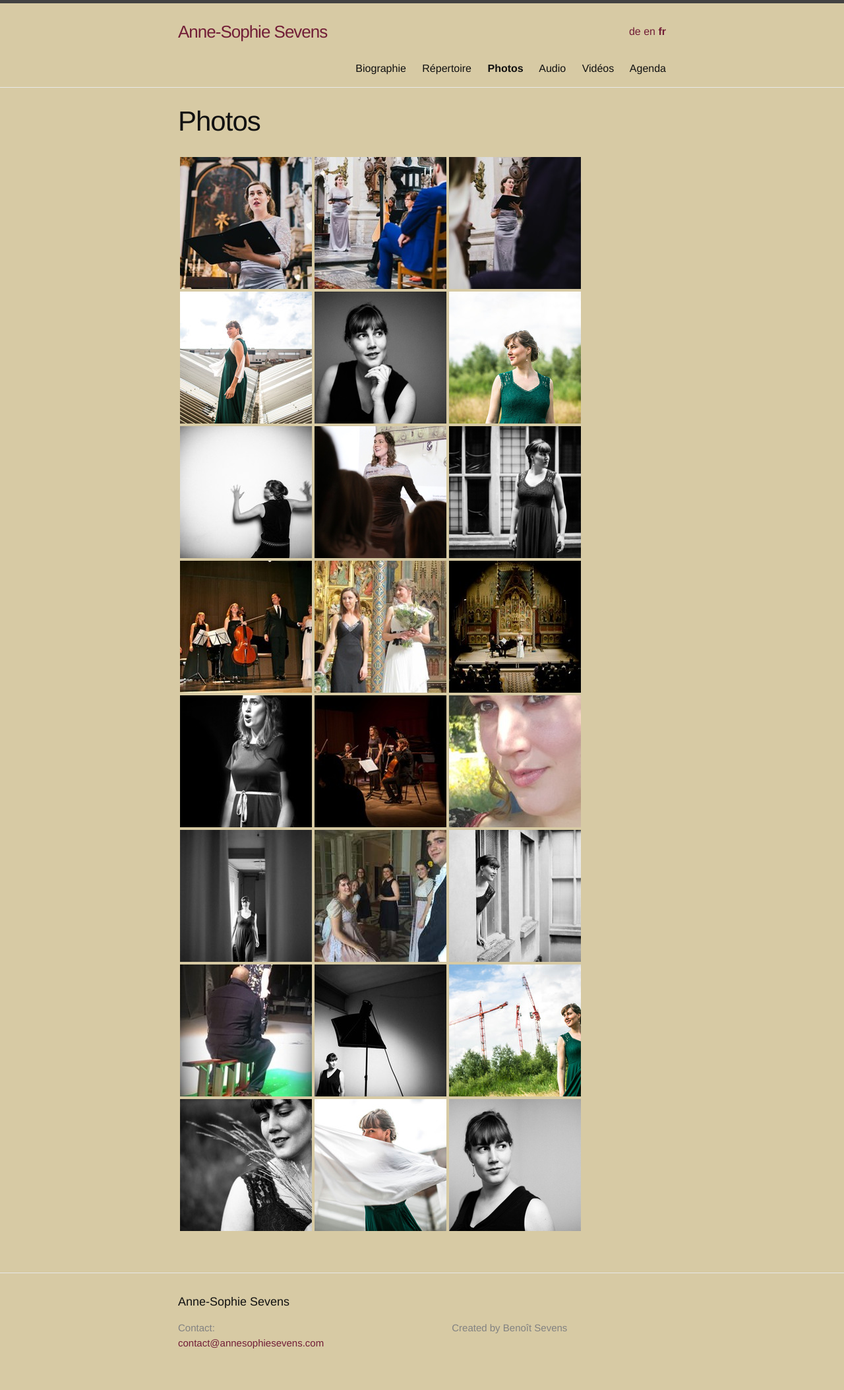
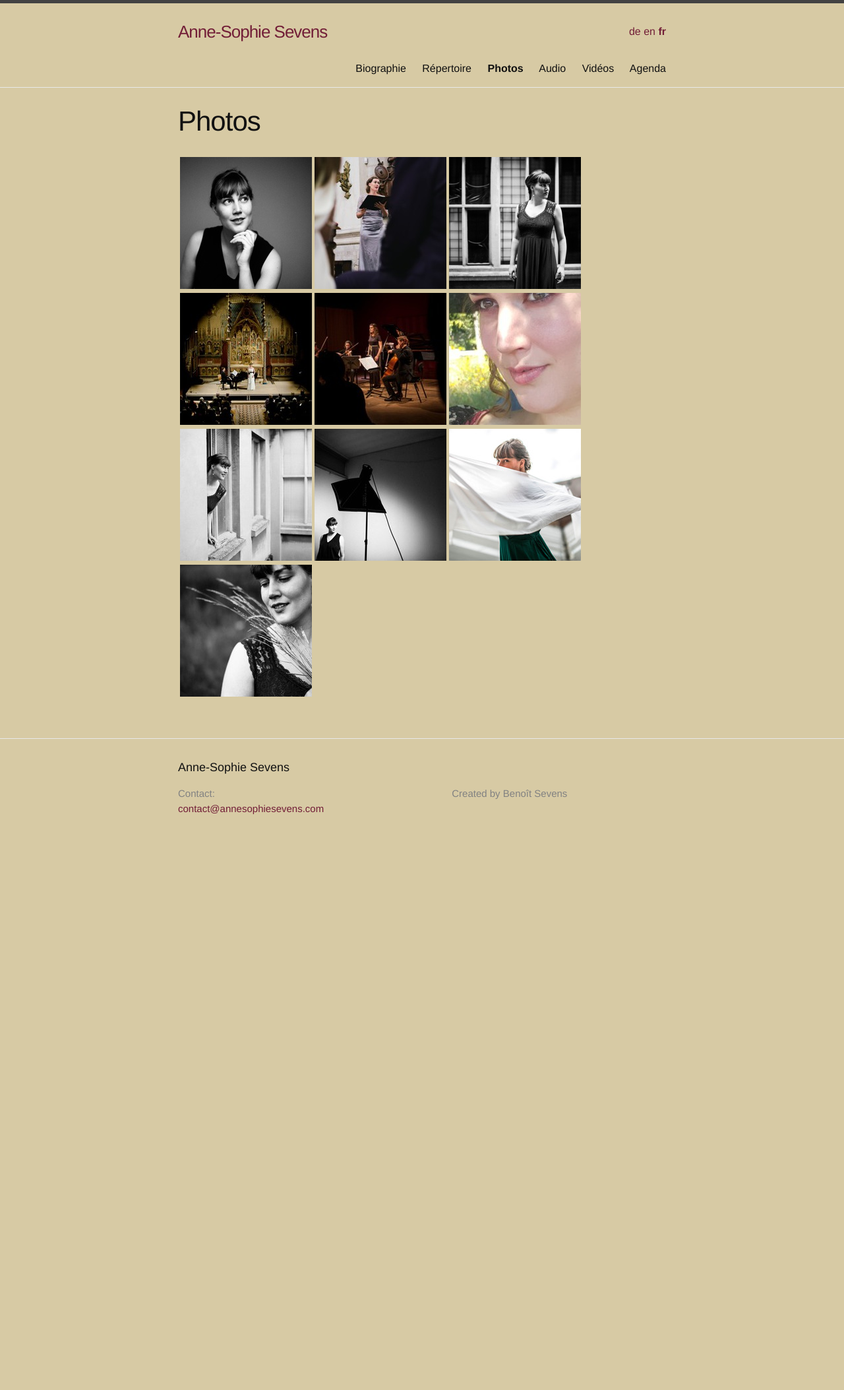
Before and after one commit to annesophie-sevens/annesophie-sevens.github.io, a Jekyll site: the page built from pictures-fr.md, in a window 1280 px wide. Shown: the whole page at 66% size. Built offline with Jekyll 4.4.1, drawn with Linux system fonts in a browser that asks for light colours; after the commit the page ends 1297 px from its top, so only the background shows below that.

Commit message:
Update pictures-fr.md

```diff
--- a/pictures-fr.md
+++ b/pictures-fr.md
@@ -5,19 +5,10 @@
 lang: fr
 ref: pictures
 ---
-| <a href="/assets/201.jpg">![]({{ site.baseurl }}/assets/201-thumbnail.jpg)</a>  | <a href="/assets/202.jpg"> ![]({{ site.baseurl }}/assets/202-thumbnail.jpg) </a> | <a href="/assets/203.jpg">  ![]({{ site.baseurl }}/assets/203-thumbnail.jpg) </a> |
-| --- | --- | --- |
-| <a href="/assets/2.jpg">![]({{ site.baseurl }}/assets/2-thumbnail.jpg)</a>  | <a href="/assets/8.jpg"> ![]({{ site.baseurl }}/assets/8-thumbnail.jpg) </a> | <a href="/assets/5.jpg">  ![]({{ site.baseurl }}/assets/5-thumbnail.jpg) </a> |
-| --- | --- | --- |
-| <a href="/assets/9.jpg">![]({{ site.baseurl }}/assets/9-thumbnail.jpg) </a> | <a href="/assets/109.jpg"> ![]({{ site.baseurl }}/assets/109-thumbnail.jpg) </a> | <a href="/assets/14.jpg">  ![]({{ site.baseurl }}/assets/14-thumbnail.jpg) </a> |
-| --- | --- | --- |
-| <a href="/assets/102.jpg">![]({{ site.baseurl }}/assets/102-thumbnail.jpg) </a> | <a href="/assets/101.jpg"> ![]({{ site.baseurl }}/assets/101-thumbnail.jpg) </a> | <a href="/assets/104.jpg">  ![]({{ site.baseurl }}/assets/104-thumbnail.jpg) </a> |
-| --- | --- | --- |
-| <a href="/assets/111.jpg">![]({{ site.baseurl }}/assets/111-thumbnail.jpg) </a> | <a href="/assets/113.jpg"> ![]({{ site.baseurl }}/assets/113-thumbnail.jpg) </a> | <a href="/assets/103.jpg">  ![]({{ site.baseurl }}/assets/103-thumbnail.jpg) </a> |
-| --- | --- | --- |
-| <a href="/assets/15.jpg">![]({{ site.baseurl }}/assets/15-thumbnail.jpg) </a> | <a href="/assets/107.jpg"> ![]({{ site.baseurl }}/assets/107-thumbnail.jpg) </a> | <a href="/assets/10.jpg">  ![]({{ site.baseurl }}/assets/10-thumbnail.jpg) </a> |
-| --- | --- | --- |
-| <a href="/assets/110.jpg">![]({{ site.baseurl }}/assets/110-thumbnail.jpg) </a> | <a href="/assets/7.jpg"> ![]({{ site.baseurl }}/assets/7-thumbnail.jpg) </a> | <a href="/assets/4.jpg">  ![]({{ site.baseurl }}/assets/4-thumbnail.jpg) </a> |
-| --- | --- | --- |
-| <a href="/assets/12.jpg">![]({{ site.baseurl }}/assets/12-thumbnail.jpg) </a> | <a href="/assets/3.jpg"> ![]({{ site.baseurl }}/assets/3-thumbnail.jpg) </a> | <a href="/assets/6.jpg">  ![]({{ site.baseurl }}/assets/6-thumbnail.jpg) </a> |
-| --- | --- | --- |
+| <a href="/assets/8.jpg"> ![]({{ site.baseurl }}/assets/8-thumbnail.jpg) </a> | <a href="/assets/203.jpg"> ![]({{ site.baseurl }}/assets/203-thumbnail.jpg) </a> | <a href="/assets/14.jpg">  ![]({{ site.baseurl }}/assets/14-thumbnail.jpg) </a> |
+
+| <a href="/assets/104.jpg">  ![]({{ site.baseurl }}/assets/104-thumbnail.jpg) </a> | <a href="/assets/113.jpg"> ![]({{ site.baseurl }}/assets/113-thumbnail.jpg) </a> | <a href="/assets/103.jpg">  ![]({{ site.baseurl }}/assets/103-thumbnail.jpg) </a> |
+
+|  <a href="/assets/10.jpg">  ![]({{ site.baseurl }}/assets/10-thumbnail.jpg) </a> |  <a href="/assets/7.jpg"> ![]({{ site.baseurl }}/assets/7-thumbnail.jpg) </a> | <a href="/assets/3.jpg"> ![]({{ site.baseurl }}/assets/3-thumbnail.jpg) </a>|
+
+| <a href="/assets/12.jpg">![]({{ site.baseurl }}/assets/12-thumbnail.jpg) </a> || |
```
